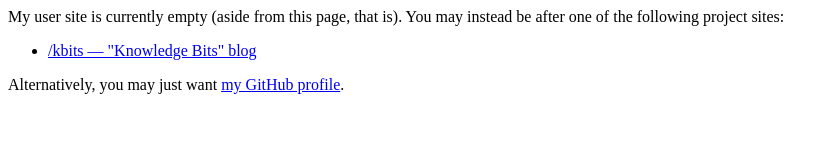
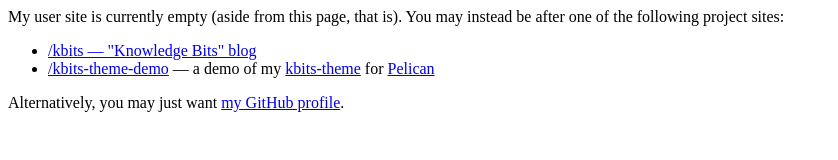
Before and after one commit to jwodder/jwodder.github.io, a plain HTML site: page index.html in a window 1280 px wide. Shown: the whole page, without its empty margins (0-838 px from the left). Drawn offline with Linux system fonts and the light colour scheme.

Commit message:
Add kbits-theme-demo

```diff
--- a/index.html
+++ b/index.html
@@ -3,6 +3,9 @@ instead be after one of the following project sites:</p>
 
 <ul>
     <li><a href="/kbits">/kbits — "Knowledge Bits" blog</a></li>
+    <li><a href="/kbits-theme-demo">/kbits-theme-demo</a> — a demo of my
+        <a href="https://github.com/jwodder/kbits-theme">kbits-theme</a> for
+        <a href="https://getpelican.com">Pelican</a></li>
 </ul>
 
 <p>Alternatively, you may just want <a href="https://github.com/jwodder">my
```
